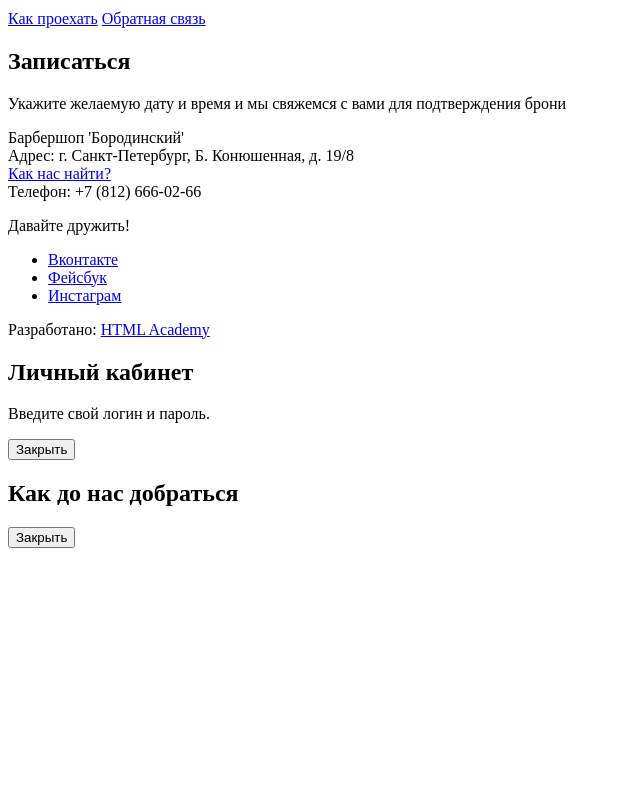
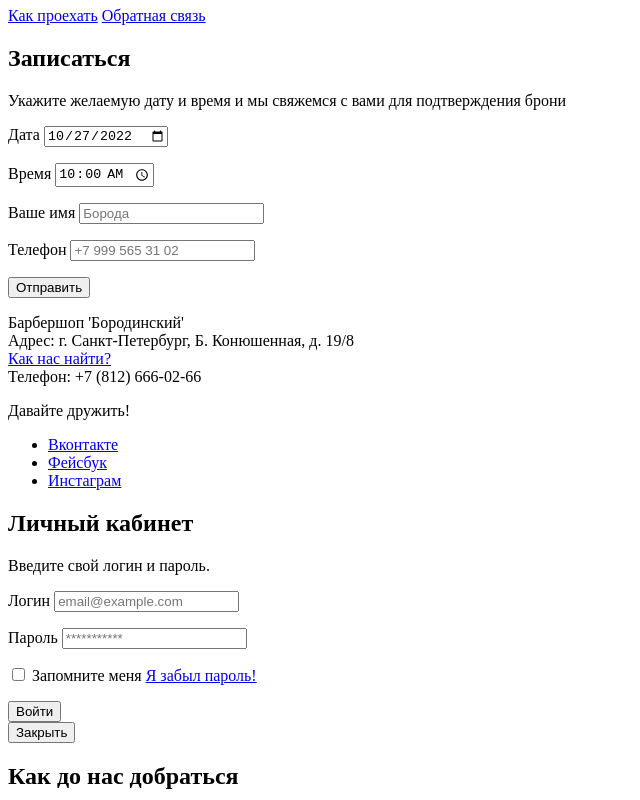
Before and after one commit to danilshatalov/barbershop-, a plain HTML site: page index.html in a window 1280 px wide. Shown: the part 1340-2140 px from the top of the page, without its empty margins (0-640 px from the left). Before the commit the page ends 1896 px from the top, so only its background shows below. Drawn offline with Linux system fonts and the light colour scheme.

Commit message:
Add forms

```diff
--- a/index.html
+++ b/index.html
@@ -22,7 +22,7 @@
             </ul>
             <ul>
                 <li>
-                    <button type="button">Войти</button>
+                    <a href="login.html">Вход</a>
                 </li>
             </ul>
         </nav>
@@ -98,7 +98,27 @@
         <section>
             <h2>Записаться</h2>
             <p>Укажите желаемую дату и время и мы свяжемся с вами для подтверждения брони</p>
-            <!--Здесь будет форма-->
+            <form action="#" method="post">
+                <p>
+                    <label for="appointment-date">Дата</label>
+                    <input type="date" name="date" value="2022-10-27">
+                </p>
+                <p>
+                    <label for="appointment-time">Время</label>
+                    <input type="time" name="time" value="10:00">
+                </p>
+                <p>
+                    <label for="appointment-name">Ваше имя</label>
+                    <input type="text" name="name" value="" placeholder="Борода">
+                </p>
+                <p>
+                    <label for="appointment-phone">Телефон</label>
+                    <input type="tel" name="phone" value="" placeholder="+7 999 565 31 02">
+                </p>
+
+                <button type="submit">Отправить</button>
+
+            </form>
         </section>
     </main>
     <footer>
@@ -116,21 +136,40 @@
                 <li><a href="#">Инстаграм</a></li>
             </ul>
         </div>
-        <p>
-            Разработано:
-            <a href="http://htmlacademy.ru">HTML Academy</a>
-        </p>
     </footer>
 
     <section>
         <h2>Личный кабинет</h2>
         <p>Введите свой логин и пароль.</p>
-        <!--Здесь будет форма-->
+        <form action="#" method="post">
+            <p>
+                <label for="user-login">Логин</label>
+                <input id="user-login" type="email" name="login" placeholder="email@example.com">
+            </p>
+            <p>
+                <label for="user-password">Пароль</label>
+                <input id="user-password" type="password" name="password" placeholder="***********">
+            </p>
+            <p>
+                <input type="checkbox" name="remember" id="login-password-info">
+                <label for="login-password-info">
+                    Запомните меня
+                </label>
+                <a href="#">Я забыл пароль!</a>
+            </p>
+            <button type="submit">
+                Войти
+            </button>
+        </form>
         <button type="button">Закрыть</button>
     </section>
 
     <section>
         <h2>Как до нас добраться</h2>
+        <p>
+            <img src="/png/map.png" width="780" height="560"
+                alt="Офис компании по адресу ул. Большая Конюшенная 19/8, Санкт-Петербург">
+        </p>
         <button type="button">Закрыть</button>
     </section>
 
```
Also changed, not shown: 1 other file.
